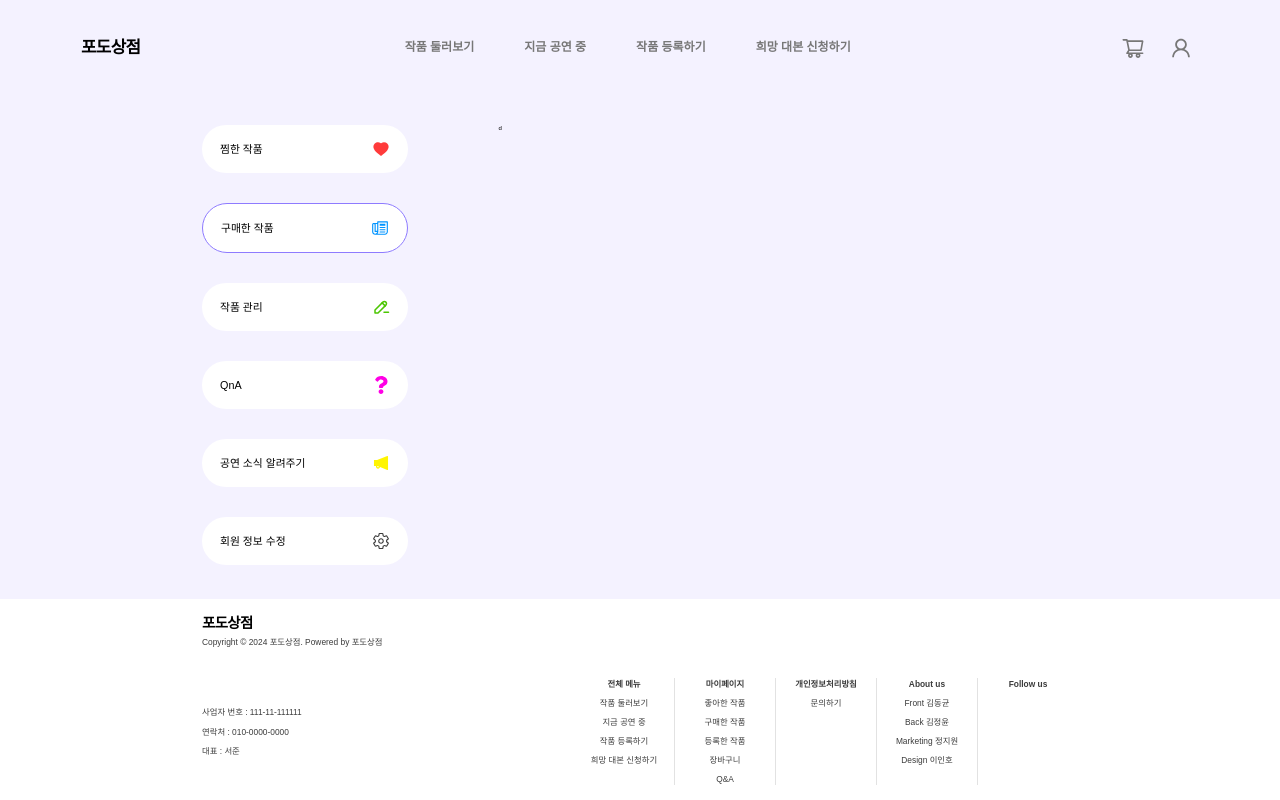
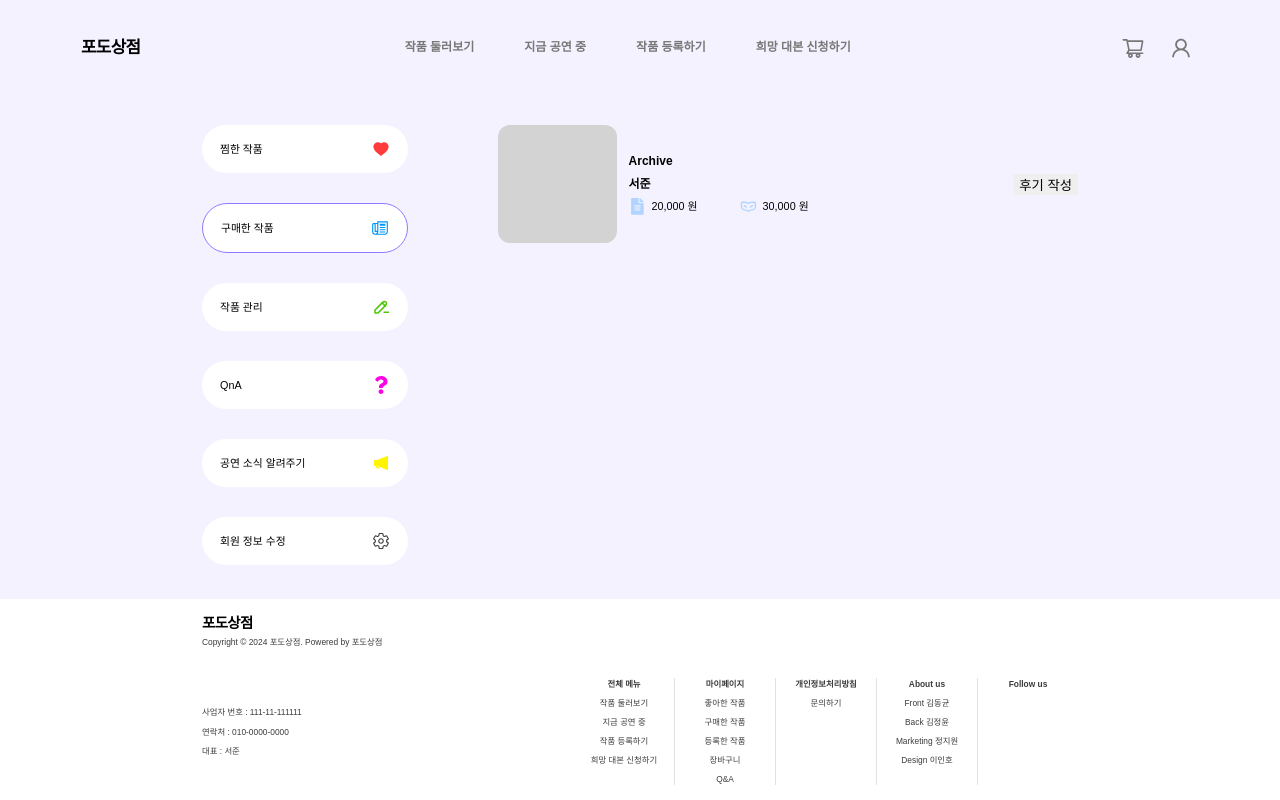
Before and after one commit to game240/FE, a React (Vite) app: page /mypage/purchase in a window 1280 px wide. Built offline with nearby package versions, Linux system fonts and the light colour scheme.

Commit message:
FEAT : PurchaseItem 구현

```diff
--- /dev/null
+++ b/src/pages/mypage/components/PurchaseItem/index.tsx
@@ -0,0 +1,16 @@
+import * as S from "./style";
+import ItemInfo from "../ItemInfo";
+
+const PurchaseItem = () => {
+  return (
+    <S.Container>
+      <div className="alt-img" />
+      <div className="item">
+        <ItemInfo />
+      </div>
+      <button>후기 작성</button>
+    </S.Container>
+  );
+};
+
+export default PurchaseItem;
--- /dev/null
+++ b/src/pages/mypage/components/PurchaseItem/style.ts
@@ -0,0 +1,18 @@
+import { FlexAlign } from "@/styles/flex";
+import styled from "styled-components";
+
+export const Container = styled.div`
+  ${FlexAlign};
+  gap: 2rem;
+
+  .alt-img {
+    width: 19.7rem;
+    height: 19.7rem;
+    background-color: lightgrey;
+    border-radius: 2rem;
+  }
+
+  .item {
+    flex-grow: 1;
+  }
+`;
--- a/src/pages/mypage/purchase/index.tsx
+++ b/src/pages/mypage/purchase/index.tsx
@@ -1,9 +1,10 @@
 import Layout from "../components/Layout";
+import PurchaseItem from "../components/PurchaseItem";
 
 const Purchase = () => {
   return (
     <Layout currentTab="구매한 작품">
-      <p>d</p>
+      <PurchaseItem />
     </Layout>
   );
 };
```
